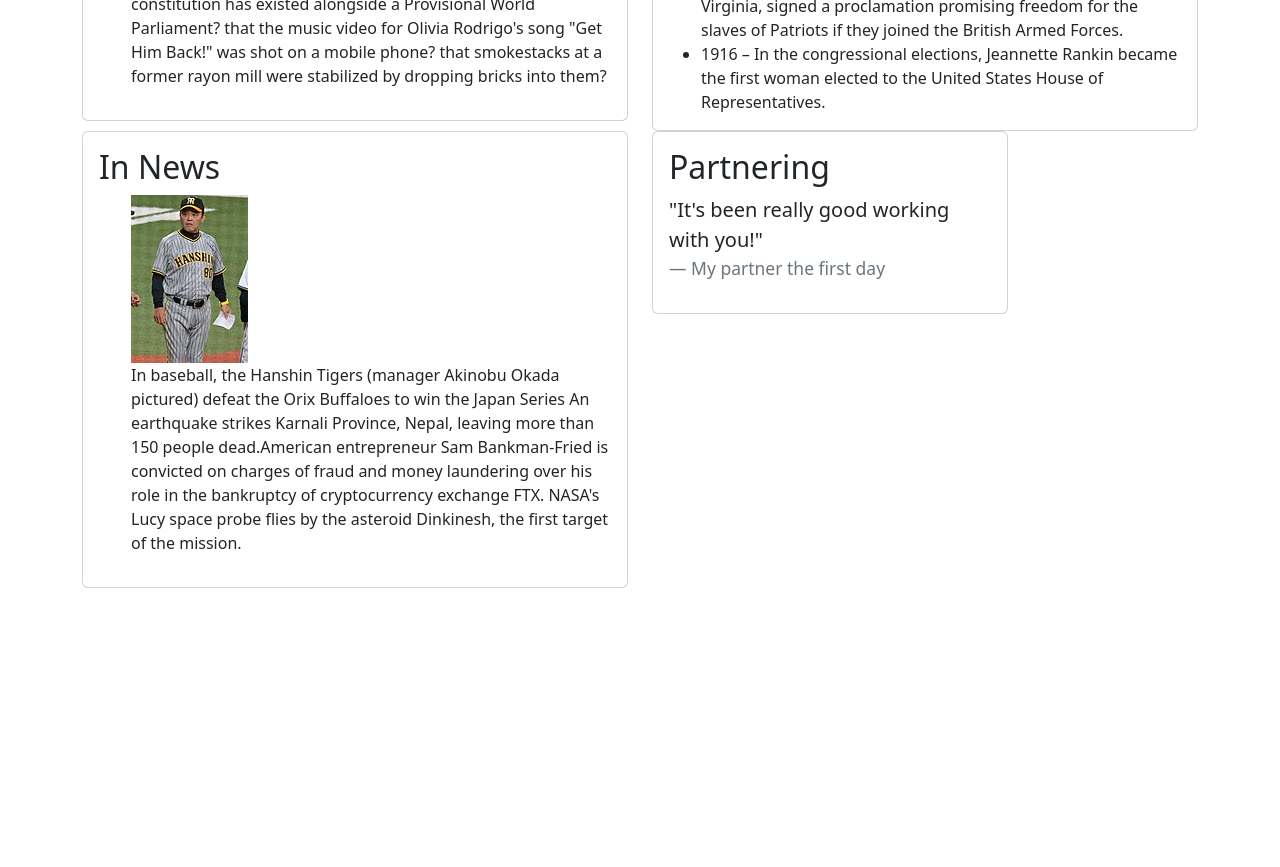
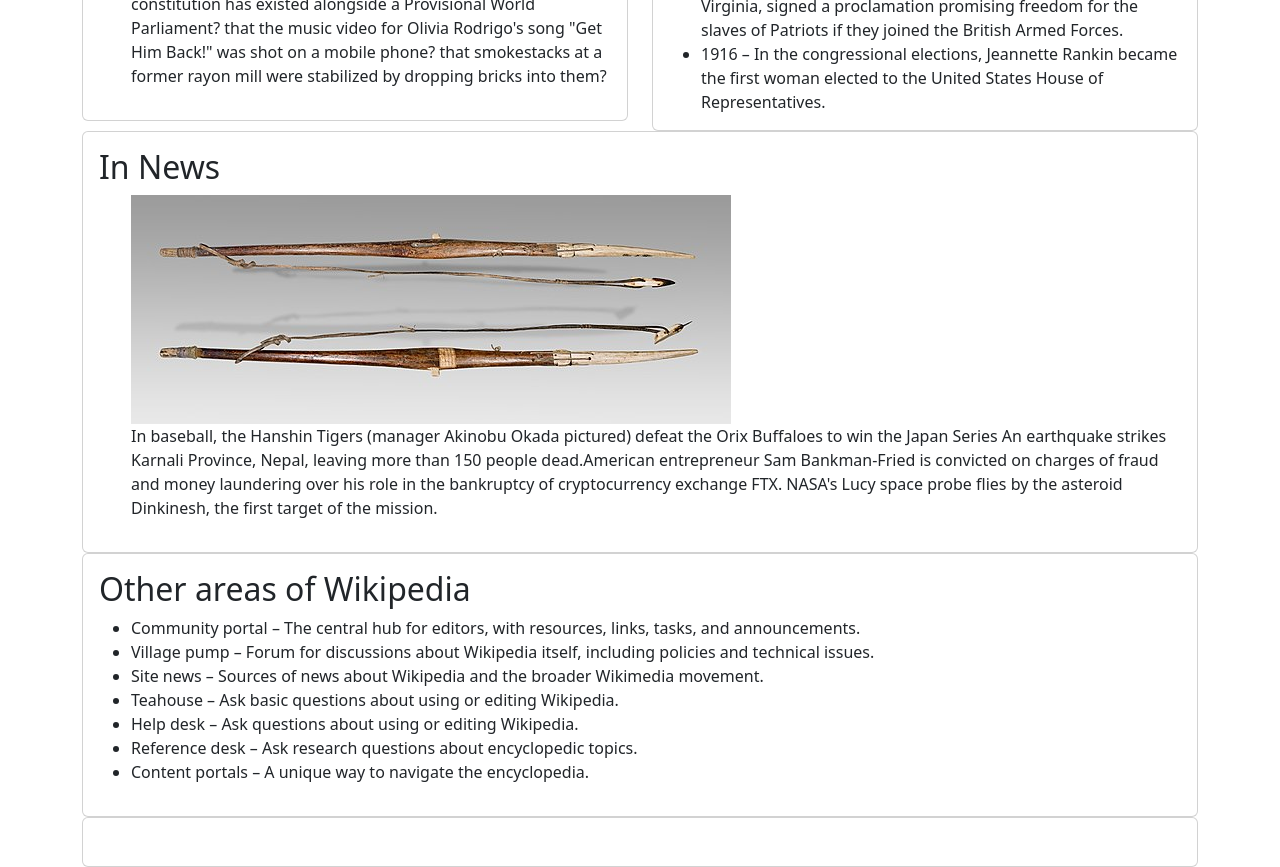
Before and after one commit to Adeventur/wikipedia, a plain HTML site: page index.html in a window 1280 px wide. Shown: the part 1520-2387 px from the top of the page. Before the commit the page ends 2108 px from the top, so only its background shows below. Drawn offline with nearby package versions, Linux system fonts and the light colour scheme.

Commit message:
add coloum

```diff
--- a/index.html
+++ b/index.html
@@ -13,14 +13,6 @@
                     <div class="logo">
                      <img src="img/world.png" alt=""> <img src="img/wikipedia-logo.svg" alt=""> <img src="img/wikipedia-tagline-en.svg" alt=""> <h1>Wikipedia</h1>
                     </div>
-
-                    <div class="menu">
-                      <!-- <a href="index.html">Home</a>
-                      <a href="service.html">Services</a>
-                      <a href="gallary.html">Animal Gallary</a>
-                      <a href="Contact.html">Contact</a> -->
-                    </div>
-                  </nav>
                       <div class="row">
                         <div class="col-md-6">
                           <div class="card">
@@ -76,44 +68,51 @@
                                       </div>
 
 
-                        <div class="col-md-6">
+                        <div class="col-md-16">
                                         <div class="card">
                                           <div class="card-body">
                                             <h2 class="card-title">In News</h2>
                                             <ul class="card-text">
-                                                      <img src="img/baseball.jpg" alt="">
+                                                      <img src="img/today.jpg" alt="">
                                              <p>In baseball, the Hanshin Tigers (manager Akinobu Okada pictured) defeat the Orix Buffaloes to win the Japan Series An earthquake strikes Karnali Province, Nepal, leaving more than 150 people dead.American entrepreneur Sam Bankman-Fried is convicted on charges of fraud and money laundering over his role in the bankruptcy of cryptocurrency exchange FTX. NASA's Lucy space probe flies by the asteroid Dinkinesh, the first target of the mission.</p>
                                             </ul>
                                           </div>
                                         </div>
                                       </div>
-                        <!-- <div class="col-md-8">
+
+
+                        <div class="col-md-16">
                           <div class="card">
                             <div class="card-body">
-                              <h2 class="card-title">Bootstrap</h2>
-                              <ul class="card-text">
-                                <li>Downloading and installing Bootstrap.</li>
-                                <li>Adding Bootstrap styles to a website.</li>
-                                <li>Navigating Bootstrap documentation.</li>
-                                <li class="bg-success">Creating websites with Bootstrap.</li>
+                              <h2 class="card-title">Other areas of Wikipedia</h2>
+                              <div class="card-text">
+                              <ul>
+                                <li>Community portal – The central hub for editors, with resources, links, tasks, and announcements.</li>
+                                <li>Village pump – Forum for discussions about Wikipedia itself, including policies and technical issues.</li>
+                                <li>Site news – Sources of news about Wikipedia and the broader Wikimedia movement.</li>
+                                <li>Teahouse – Ask basic questions about using or editing Wikipedia.</li>
+                                <li>Help desk – Ask questions about using or editing Wikipedia.</li>
+                                <li>Reference desk – Ask research questions about encyclopedic topics.</li>
+                                <li>Content portals – A unique way to navigate the encyclopedia.</li>
                               </ul>
-                            </div>
-                          </div>
-                        </div> -->
 
-                        <div class="col-md-4">
-                          <div class="card">
-                            <div class="card-body">
-                              <h2 class="card-title">Partnering</h2>
-                              <div class="card-text">
-                                <blockquote class="blockquote">
-                                  <p>"It's been really good working with you!"</p>
-                                  <footer class="blockquote-footer">My partner the first day</footer>
-                                </blockquote>
                               </div>
                             </div>
                           </div>
                         </div>
+                        <div class="col-md-16">
+                                        <div class="card">
+                                          <div class="card-body">
+                                            <h2 class="card-title"></h2>
+                                            <div class="card-text">
+                                            <ul>
+
+                                            </ul>
+
+                                            </div>
+                                          </div>
+                                        </div>
+                                      </div>
 
                       </div>
      </section>
```
